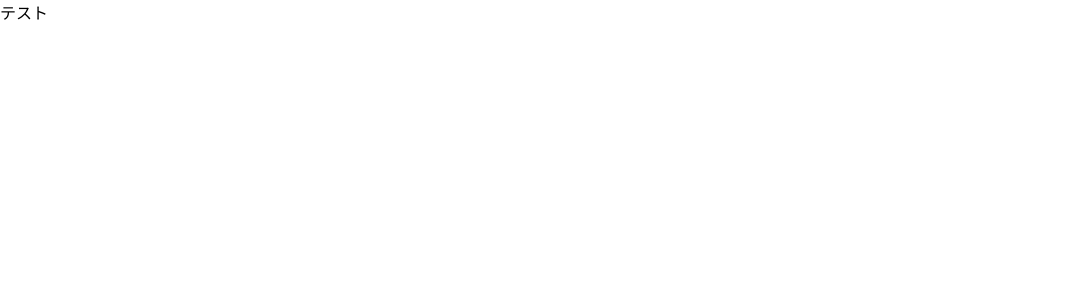
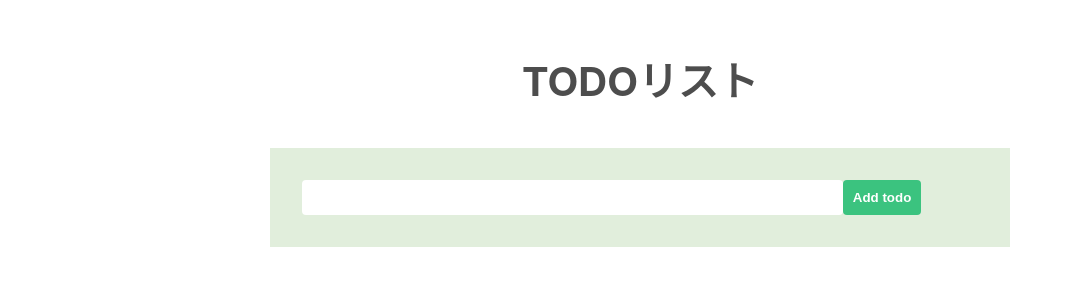
Before and after one commit to JOKOJOKO405/todos_intern, a Nuxt app: page / in a window 1280 px wide. Shown: the top 300 px of the page, without its empty margins (0-1072 px from the left). Built offline with nearby package versions, Linux system fonts and the light colour scheme.

Commit message:
Add CRUD処理

```diff
--- a/pages/index.vue
+++ b/pages/index.vue
@@ -1,18 +1,127 @@
 <template>
   <div class="container">
-    <p>テスト</p>
+    <h1 class="todo__title">TODOリスト</h1>
+    <form class="todo__form" @submit.prevent="addTodo">
+      <input v-model="text" type="text" class="todo__input" />
+      <button v-if="!isEdit" class="todo__btn">Add todo</button>
+      <button v-else class="todo__btn">OverWrite</button>
+    </form>
+    <ul class="todo__list">
+      <li v-for="(todo, index) in todos" :key="todo.id" class="todo__item">
+        <p class="todo__name" @click="editFlag(index)">{{ todo.todo }}</p>
+        <p class="todo__date">{{ todo.createdAt }}</p>
+        <button class="todo__delBtn" @click="deleteTodo(index)">Del</button>
+      </li>
+    </ul>
   </div>
 </template>
 
-<script>
-export default {}
+<script lang="ts">
+import Vue from 'vue'
+export default Vue.extend({
+  data() {
+    return {
+      todos: [],
+      text: '',
+      isEdit: false,
+      todoIndex: '',
+      newTodo: '',
+    }
+  },
+  methods: {
+    addTodo(): void {
+      if (this.text !== '') {
+        if (!this.isEdit) {
+          this.todos.push({
+            todo: this.text,
+            createdAt: new Date(),
+          })
+          this.text = ''
+        } else {
+          this.todos[this.todoIndex].todo = this.text
+        }
+        this.isEdit = false
+      }
+    },
+    deleteTodo(index: number): void {
+      this.todos.splice(index, 1)
+    },
+    editFlag(index) {
+      this.isEdit = true
+      this.text = this.todos[index].todo
+      this.todoIndex = index
+    },
+  },
+})
 </script>
 
 <style lang="scss">
-h1 {
-  font: {
-    size: 40px;
-    weight: bold;
+* {
+  &,
+  &::before,
+  &::after {
+    margin: 0;
+    padding: 0;
+    box-sizing: border-box;
+  }
+}
+.container {
+  padding: 50px;
+  max-width: 840px;
+  margin: 0 auto;
+}
+.todo {
+  &__title {
+    font: {
+      size: 40px;
+    }
+    color: #4d4d4d;
+    margin: 0 auto 40px;
+    text-align: center;
+  }
+  &__form {
+    background: #e1eedc;
+    padding: 32px;
+    margin-bottom: 32px;
+  }
+  &__btn {
+    outline: none;
+    background: #3bc37f;
+    color: #fff;
+    border: none;
+    padding: 10px;
+    border-radius: 4px;
+    font-weight: bold;
+  }
+  &__input {
+    padding: 10px;
+    border-radius: 4px;
+    border: none;
+    width: 80%;
+  }
+  &__list {
+    list-style: none;
+  }
+  &__item {
+    border-bottom: 1px solid #eee;
+    padding: 16px 0;
+    display: flex;
+    align-items: center;
+  }
+  &__name {
+    margin-right: 16px;
+  }
+  &__date {
+    font-size: 12px;
+    color: #ccc;
+    margin-right: 16px;
+  }
+  &__delBtn {
+    padding: 4px 16px;
+    color: #fff;
+    border-radius: 4px;
+    border: none;
+    background: #f19273;
   }
 }
 </style>
```
